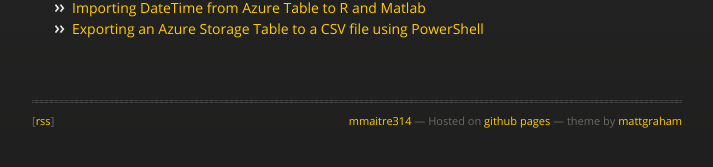
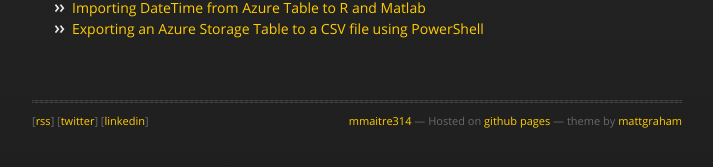
Before and after one commit to mmaitre314/mmaitre314.github.io, a Jekyll site: the page built from index.html, in a window 1280 px wide. Shown: the part 535-702 px from the top of the page, without its empty margins (283-996 px from the left). Built offline with Jekyll 4.4.1, drawn with Linux system fonts in a browser that asks for light colours; nearby versions of some CDN libraries.

Commit message:
Add Twitter and LinkedIn links

```diff
--- a/index.html
+++ b/index.html
@@ -63,7 +63,7 @@
         <p>&nbsp;</p>
         <div id="title">
           <hr>
-           <span class="credits left">[<a href="{{ site.url }}/feed.xml">rss</a>]</span>
+           <span class="credits left">[<a href="{{ site.url }}/feed.xml">rss</a>] [<a href="https://twitter.com/MatthieuMaitre1">twitter</a>] [<a href="https://www.linkedin.com/in/matthieumaitre">linkedin</a>]</span>
            <span class="credits right"><a href="https://github.com/mmaitre314">mmaitre314</a> &mdash; Hosted on <a href="https://pages.github.com/">github pages</a> &mdash; theme by <a href="https://twitter.com/michigangraham">mattgraham</a></span>
         </div>
       </section>
```
